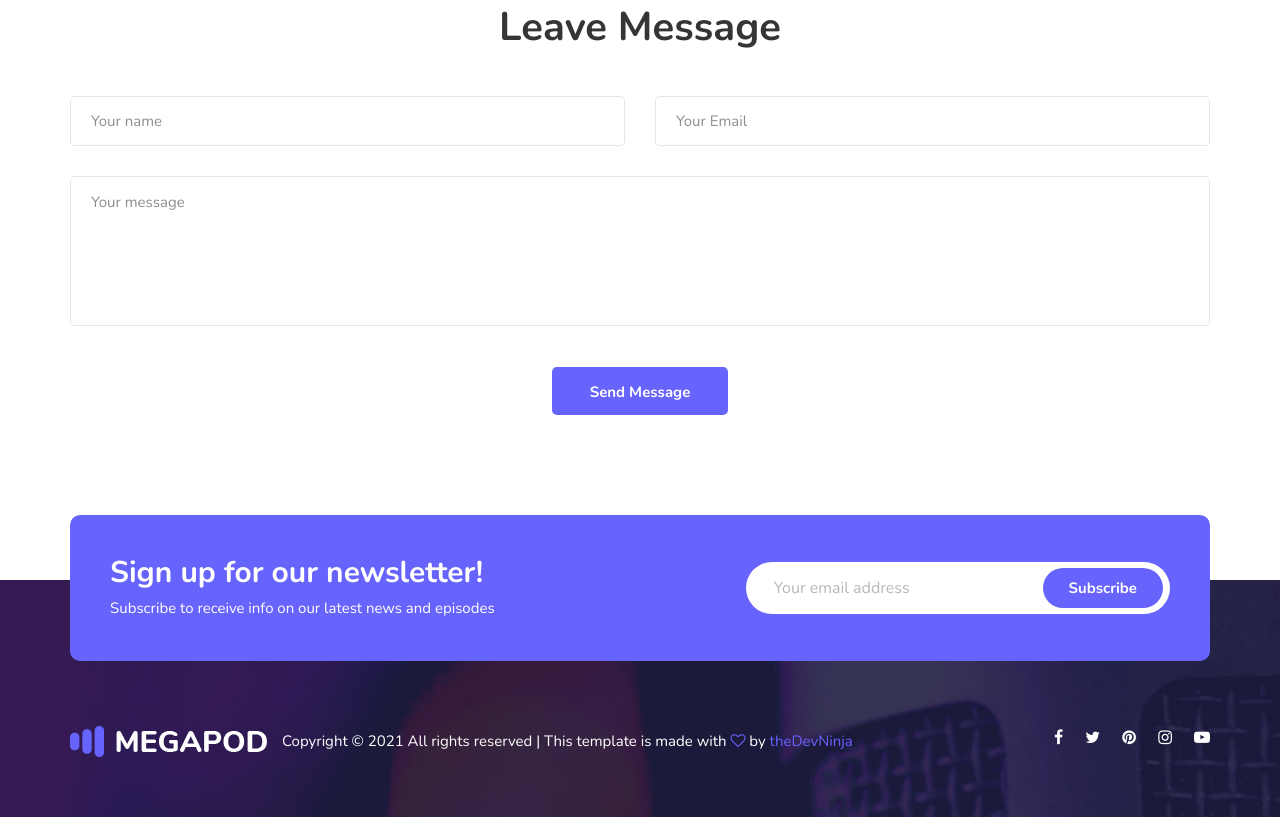
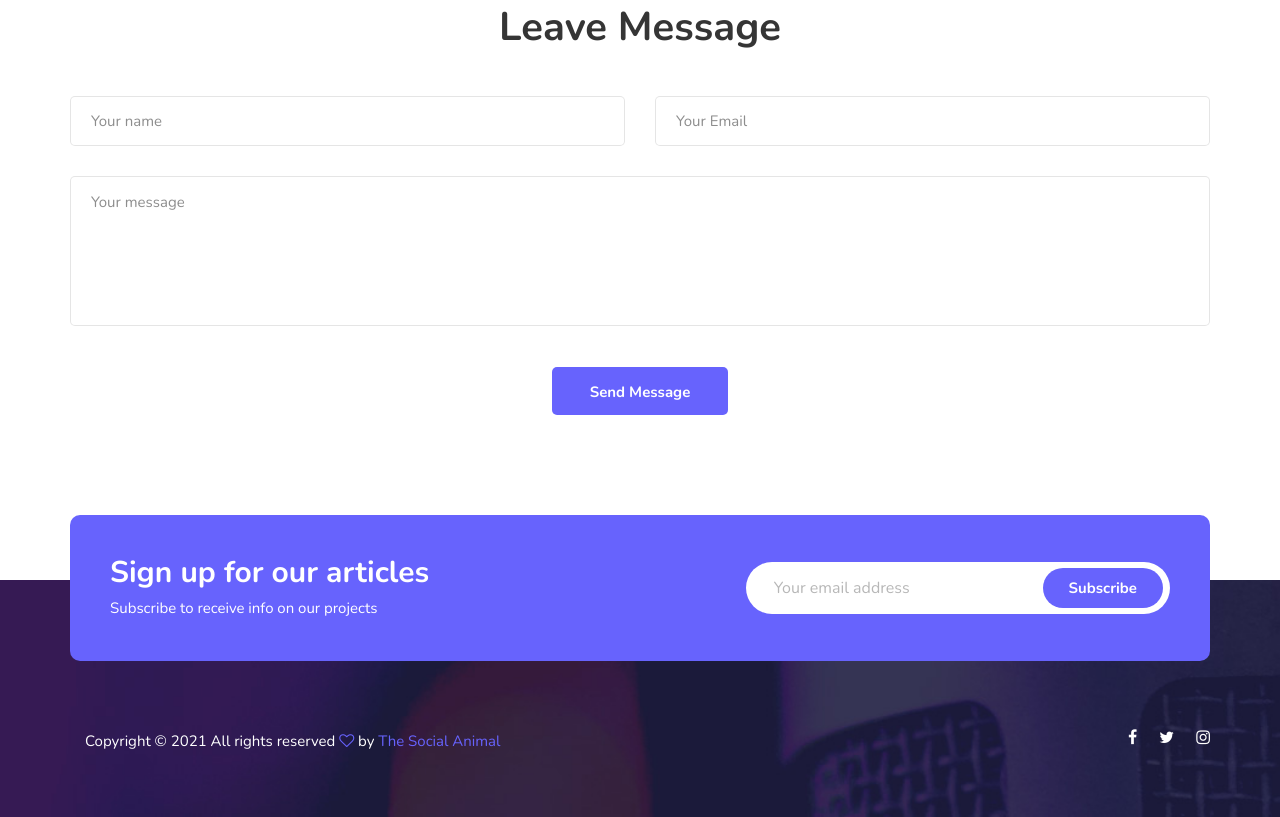
Before and after one commit to thesocialanimal/home, a plain HTML site: page contact.html in a window 1280 px wide. Shown: the part 1383-2200 px from the top of the page. Drawn offline with nearby package versions, Linux system fonts and the light colour scheme.

Commit message:
all changes

```diff
--- a/contact.html
+++ b/contact.html
@@ -6,7 +6,7 @@
     <meta name="keywords" content="Megapod, unica, creative, html" />
     <meta name="viewport" content="width=device-width, initial-scale=1.0" />
     <meta http-equiv="X-UA-Compatible" content="ie=edge" />
-    <title>Megapod | Template</title>
+    <title>The Social Animal</title>
 
     <!-- Google Font -->
     <link
@@ -40,15 +40,15 @@
         </form>
       </div>
       <div class="offcanvas__logo">
-        <a href="./index.html"><img src="img/logo.png" alt="" /></a>
+        <a href="./index.html"><img src="" alt="" /></a>
       </div>
       <div id="mobile-menu-wrap"></div>
       <div class="offcanvas__social">
         <a href="#"><i class="fa fa-facebook"></i></a>
         <a href="#"><i class="fa fa-twitter"></i></a>
-        <a href="#"><i class="fa fa-pinterest"></i></a>
+
         <a href="#"><i class="fa fa-instagram"></i></a>
-        <a href="#"><i class="fa fa-dribbble"></i></a>
+
       </div>
     </div>
     <!-- Offcanvas Menu End -->
@@ -59,7 +59,7 @@
         <div class="row">
           <div class="col-lg-8">
             <div class="header__logo">
-              <a href="./index.html"><img src="img/logo.png" alt="" /></a>
+              <a href="./index.html"><img src="" alt="" /></a>
             </div>
             <nav class="header__menu mobile-menu">
               <ul>
@@ -90,9 +90,9 @@
               <div class="header__right__social">
                 <a href="#"><i class="fa fa-facebook"></i></a>
                 <a href="#"><i class="fa fa-twitter"></i></a>
-                <a href="#"><i class="fa fa-pinterest"></i></a>
+
                 <a href="#"><i class="fa fa-instagram"></i></a>
-                <a href="#"><i class="fa fa-dribbble"></i></a>
+
               </div>
             </div>
           </div>
@@ -196,8 +196,8 @@
           <div class="row">
             <div class="col-lg-5">
               <div class="footer__subscriber__text">
-                <h3>Sign up for our newsletter!</h3>
-                <p>Subscribe to receive info on our latest news and episodes</p>
+                <h3>Sign up for our articles</h3>
+                <p>Subscribe to receive info on our projects</p>
               </div>
             </div>
             <div class="col-lg-5 offset-lg-2">
@@ -212,17 +212,17 @@
           <div class="col-lg-9 col-md-9">
             <div class="footer__widget">
               <div class="footer__logo">
-                <a href="#"><img src="img/logo.png" alt="" /></a>
+                <a href="#"><img src="" alt="" /></a>
               </div>
               <p class="footer__copyright__text">
                 Copyright ©
                 <script>
                   document.write(new Date().getFullYear());
                 </script>
-                All rights reserved | This template is made with
+                All rights reserved
                 <i class="fa fa-heart-o" aria-hidden="true"></i> by
-                <a href="https://alitahir.netlify.app" target="_blank"
-                  >theDevNinja</a
+                <a href="" target="_blank"
+                  >The Social Animal</a
                 >
               </p>
             </div>
@@ -231,9 +231,9 @@
             <div class="footer__social">
               <a href="#"><i class="fa fa-facebook"></i></a>
               <a href="#"><i class="fa fa-twitter"></i></a>
-              <a href="#"><i class="fa fa-pinterest"></i></a>
+
               <a href="#"><i class="fa fa-instagram"></i></a>
-              <a href="#"><i class="fa fa-youtube-play"></i></a>
+
             </div>
           </div>
         </div>
```
Also changed, not shown: about.html (+1 -1 lines), blog-details.html (+3 -5 lines), episodes-details.html (+12 -12 lines), episodes.html (+6 -7 lines), index.html (+4 -4 lines), img/hero/ape_2.png (added).
